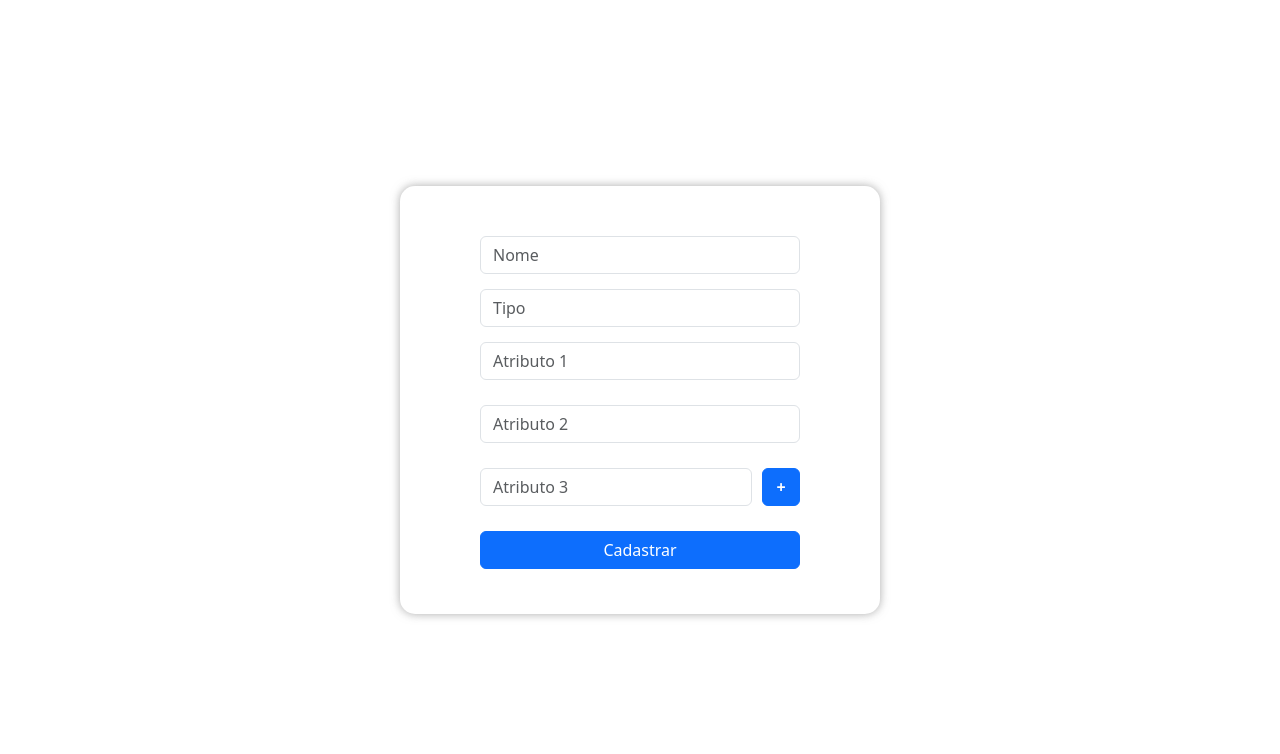
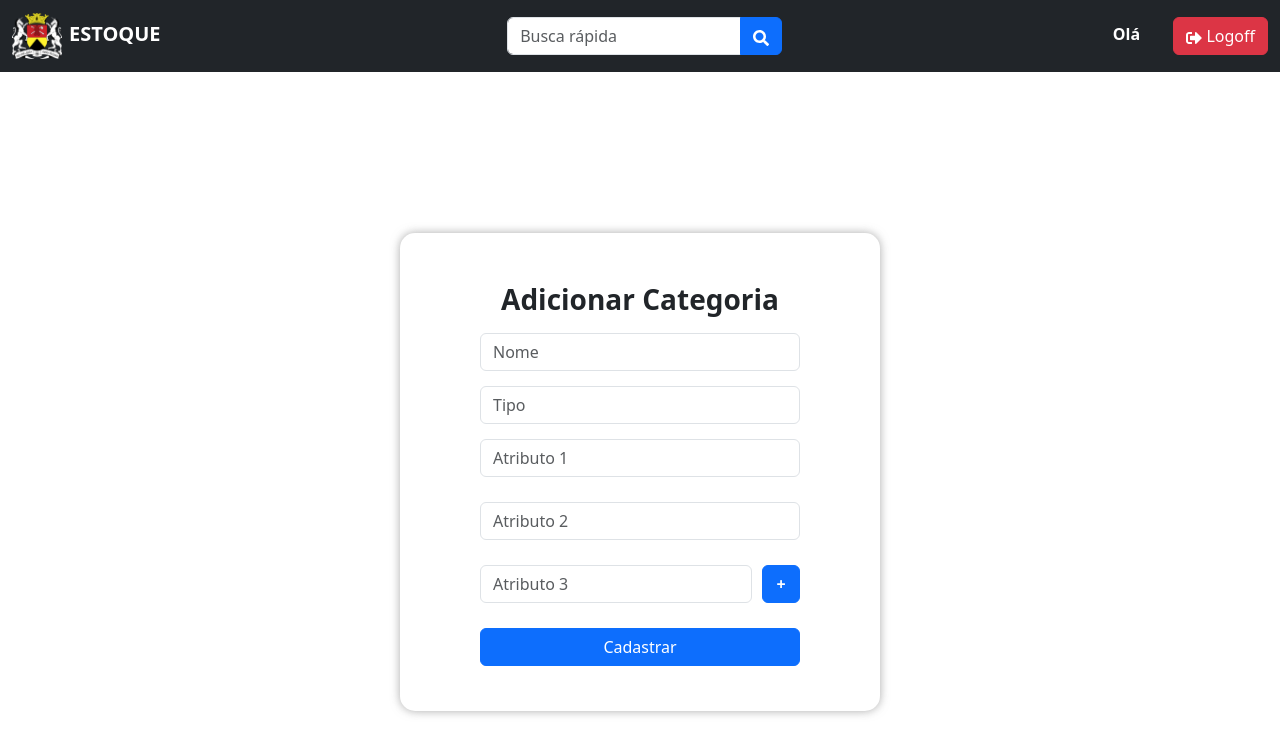
Before and after one commit to JoaoPedroTrab/front-gx, a React (Create React App) app: page /categoria/cadastro in a window 1280 px wide. Shown: the top 754 px of the page. Built offline with nearby package versions, Linux system fonts and the light colour scheme.

Commit message:
adicionar categoria final

```diff
--- a/src/presentation/components/CategoriaCad/categoriacad.js
+++ b/src/presentation/components/CategoriaCad/categoriacad.js
@@ -63,6 +63,7 @@ const CadastrarCategoria = () => {
             <div className="cadastrocat">
               <form onSubmit={handleSubmit}>
                 <div className="form-group">
+                    <h3 className='mb-3' style={{display: 'flex', alignItems: 'center', flexDirection: 'center', justifyContent: 'center'}}><strong>Adicionar Categoria</strong></h3>
                   <div className='elements'>
                     <Form.Control type="text" placeholder="Nome" value={nome}
                       onChange={e => setNome(e.target.value)} required />
--- a/src/presentation/pages/rotaCategoriaCad.js
+++ b/src/presentation/pages/rotaCategoriaCad.js
@@ -1,8 +1,10 @@
 import CadastrarCategoria from '../components/CategoriaCad/categoriacad.js';
+import HeaderPMS from '../components/Header/header.js';
 
 function routeCadastroCategoria() {
     return (
-        <div className='flex-column'>
+        <div style={{ display: 'flex', flexDirection: 'column', maxHeight: '80vh' }}>
+            <HeaderPMS/>
             <CadastrarCategoria/>
         </div>
     );
```
